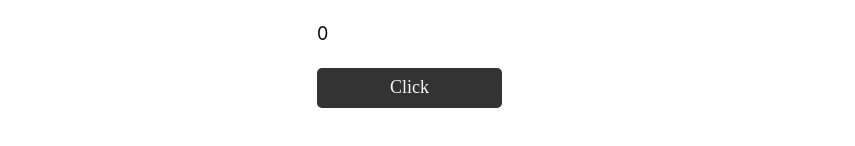
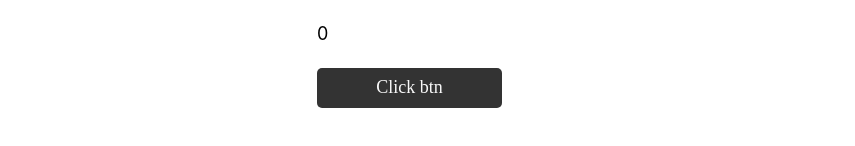
Before and after one commit to ZhuravelAndreyVladimirov/next-template, a Next.js app: page / in a window 1280 px wide. Shown: the part 266-412 px from the top of the page, without its empty margins (208-1063 px from the left). Built offline with nearby package versions, Linux system fonts and the light colour scheme.

Commit message:
add husky

```diff
--- a/src/components/bearsStoreExample.tsx
+++ b/src/components/bearsStoreExample.tsx
@@ -1,7 +1,8 @@
 "use client";
 
+import { Button, Flex, Text, Title } from "@mantine/core";
+
 import { useBearStore } from "@/store/example";
-import { Button, Flex, Text, Title } from "@mantine/core";
 
 export const Bears = () => {
   const bears = useBearStore((state) => state.bears);
@@ -11,7 +12,7 @@ export const Bears = () => {
       <Title order={2}>Пример работы стора</Title>
       <Text>{bears}</Text>
       <Button onClick={() => handleClick(1)} sm>
-        Click
+        Click btn
       </Button>
     </Flex>
   );
```
Also changed, not shown: package.json (+6 -3 lines), 1 other file (tests, documents, lock files or other folders).
